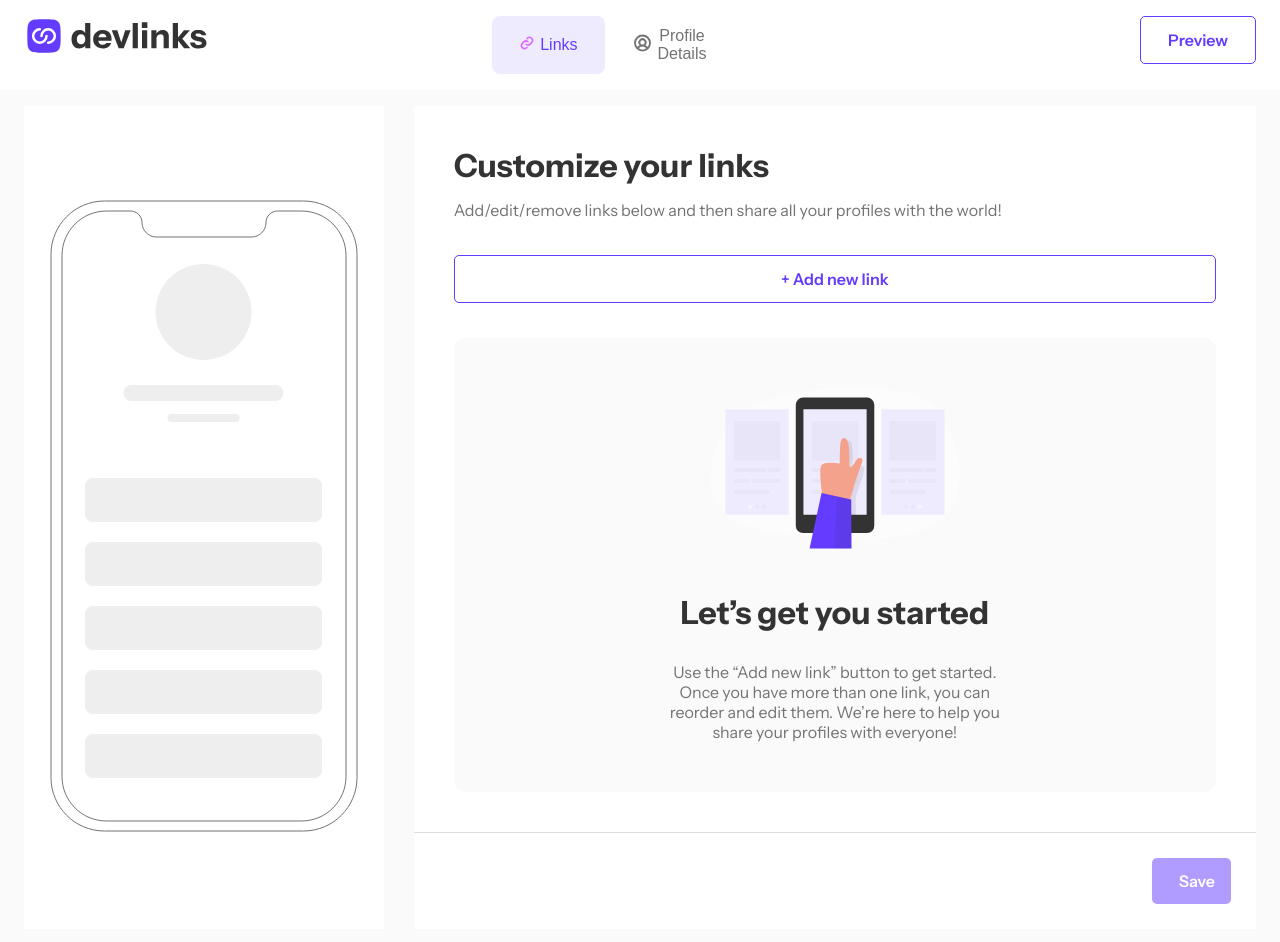
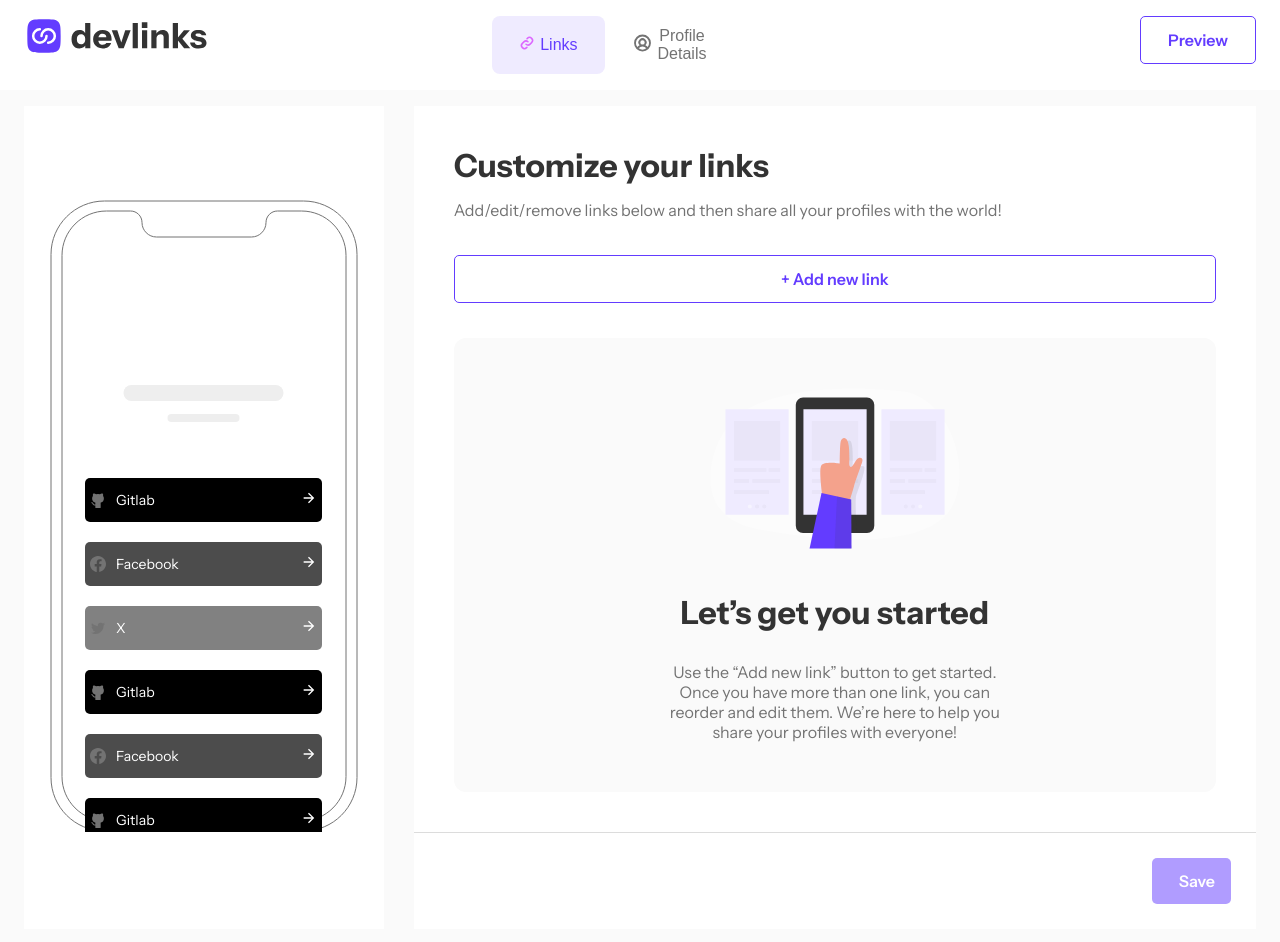
Before and after one commit to deeola/devlinks, a React (Create React App) app in the folder my-app/: page / in a window 1280 px wide. Shown: the top 942 px of the page. Built offline with nearby package versions, Linux system fonts and the light colour scheme.

Commit message:
add images  to svg

```diff
--- a/my-app/src/components/Addlink/AddLink.tsx
+++ b/my-app/src/components/Addlink/AddLink.tsx
@@ -1,43 +1,75 @@
-import React from "react";
-import "./AddLink.css"
-import { MBody} from "../Text/Text";
+import React, { useState } from "react";
+import "./AddLink.css";
+import { MBody } from "../Text/Text";
 import Dropdown from "../Dropdown/Dropdown";
 import InputField from "../Input/InputField";
 import iconLink from "../../assets/images/icon-link.svg";
 
 type AddLinks = {
-    number: number,
+  number: number;
   dropArray: {
     image: string;
     label: string;
     selected?: boolean;
-      }[],
-      errorMessage?: string,
-      placeholder: string,
+  }[];
+  errorMessage?: string;
+  placeholder: string;
+  value: string; // Add value property
+  onChange: (value: string) => void; // Add onChange property
+};
 
-}
+export default function AddLink(Props: AddLinks) {
+  const { number, dropArray, errorMessage, placeholder } = Props;
 
-export default function AddLink(Props: AddLinks){
+  const [selectedDropdownValue, setSelectedDropdownValue] = useState<string>(
+    dropArray[0].label
+  );
+  const [inputValue, setInputValue] = useState<string>("");
 
-const {number, dropArray, errorMessage, placeholder} = Props
+  // Function to update the selected dropdown value
+  const handleDropdownChange = (value: string) => {
+    setSelectedDropdownValue(value);
+  };
+
+  // Function to update the input value
+  const handleInputChange = (value: string) => {
+    setInputValue(value);
+  };
+
   return (
     <div className="addlink-container">
       <div className="addlinknumber-remove">
-            <MBody text={`= Link #${number}`}/>
-            <MBody text="Remove"/>
+        <MBody text={`= Link #${number}`} />
+        <MBody text="Remove" />
       </div>
       <div>
         <div>
           <label className="label">Platform</label>
-                <div className="platform-link"><Dropdown dropArrayImage={iconLink}  dropArray={dropArray} /></div>
-
+          <div className="platform-link">
+            <Dropdown
+              selectedValue={selectedDropdownValue}
+              onChange={handleDropdownChange}
+              dropArrayImage={iconLink}
+              dropArray={dropArray}
+            />
+          </div>
         </div>
         <div>
           <label className="label">Link</label>
-            <div className="platform-link"><InputField type='text' name='link' id='link' errorMessage={errorMessage} img={iconLink} placeholder={placeholder}  /></div>
-
+          <div className="platform-link">
+            <InputField
+              value={inputValue}
+              onChange={handleInputChange}
+              type="text"
+              name="link"
+              id="link"
+              errorMessage={errorMessage}
+              img={iconLink}
+              placeholder={placeholder}
+            />
           </div>
         </div>
       </div>
-)
+    </div>
+  );
 }
--- a/my-app/src/components/Dropdown/Dropdown.tsx
+++ b/my-app/src/components/Dropdown/Dropdown.tsx
@@ -8,15 +8,19 @@ type Tdropdown = {
     selected?: boolean;
   }[];
   dropArrayImage: string
+  selectedValue: string;
+  onChange: (value: string) => void;
 };
 
 export default function Dropdown(Props: Tdropdown) {
   const { dropArray, dropArrayImage } = Props;
 
   const [isActive, setIsActive] = useState<boolean>(false);
+
   const [selectedValue, setSelectedValue] = useState<string>(
    dropArray[0].label
   );
+
   const [selectedImage, setSelectedImage] = useState<string>(
     dropArray[0].image
   );
--- a/my-app/src/components/Input/InputField.tsx
+++ b/my-app/src/components/Input/InputField.tsx
@@ -8,11 +8,13 @@ interface UInputs {
   img?: string;
   errorMessage?: string;
   error?: boolean;
-  placeholder?: string
+  placeholder?: string,
+  value: string,
+  onChange: (value:  string) => void
 }
 
 export default function InputField(Props: UInputs) {
-  const { type, id, name,  img, errorMessage, error, placeholder } = Props;
+  const { type, id, name,  img, errorMessage, error, placeholder, value, onChange } = Props;
 
 
   return (
@@ -21,7 +23,7 @@ export default function InputField(Props: UInputs) {
         <img src={img} alt="Icon" />
       </span>
       <div className="input-and-error">
-        <input  type={type} id={id} name={name} data-id="myInput" className={error ? 'error-text' : ''} placeholder={placeholder} />
+        <input value={value} onChange={(e) => onChange(e.target.value)}  type={type} id={id} name={name} data-id="myInput" className={error ? 'error-text' : ''} placeholder={placeholder} />
         {error && <span className="error-span"> {errorMessage} </span>}
       </div>
     </div>
--- a/my-app/src/pages/Customize/CustomeLink.tsx
+++ b/my-app/src/pages/Customize/CustomeLink.tsx
@@ -8,24 +8,28 @@ import { linkArray } from "../../linkArray";
 export default function CustomeLink() {
   const [addlink, setAddLink] = useState<boolean>(false);
   const [linkAdded, setLinkAdded] = useState<number>(0);
+  const [links, setLinks] = useState([{name: "github", link:"www.link.com", picture: picture}])
 
   const [linkComponents, setLinkComponents] = useState<JSX.Element[]>([]);
 
   const handleAddLink = (): void => {
-    setLinkComponents(prevComponents => [
+    setLinkComponents((prevComponents) => [
       ...prevComponents,
       <AddLink
         key={prevComponents.length + 1}
         placeholder="https://www.example.com"
         number={prevComponents.length + 1}
         dropArray={linkArray}
-      />
+        value=""
+        onChange={() => {}}
+      />,
     ]);
     setAddLink(true);
   };
 
-
-
+  const handleSave = (): void =>{
+console.log(links)
+  }
   return (
     <div className="customelinkcontainer">
       <div className="edit-links-remove">
@@ -38,7 +42,7 @@ export default function CustomeLink() {
             text="+ Add new link"
           />
         </div>
-        <div >
+        <div>
           {linkComponents.length === 0 ? (
             <div className="link-middle">
               <div className="link-middle-image">
@@ -55,11 +59,7 @@ export default function CustomeLink() {
               </div>
             </div>
           ) : (
-
-            <div style={{ maxHeight: "250px", overflowY: "auto" }}>
-  {linkComponents}
-            </div>
-
+            <div>{linkComponents}</div>
           )}
         </div>
       </div>
@@ -69,12 +69,11 @@ export default function CustomeLink() {
           backgroundSubtype="active"
           classname="custom-button"
           text="Save"
+          onClick={handleSave}
         />
       </div>
     </div>
   );
+}
 
-
-
-
-}
+// style={{ maxHeight: "250px", overflowY: "auto" }}
--- a/my-app/src/pages/Customize/Customize.tsx
+++ b/my-app/src/pages/Customize/Customize.tsx
@@ -1,4 +1,4 @@
-import React from "react";
+import React, {useState} from "react";
 import "./Customize.css";
 import Logo from "../../components/Logo/Logo";
 import Tabs from "../../components/Tabs/Tabs";
@@ -12,6 +12,9 @@ import AddLink from "../../components/Addlink/AddLink";
 import { linkArray } from "../../linkArray";
 
 export default function Customize() {
+  const [values, setValues] = useState([])
+  const [linkss, setLinkss] = useState([{name: "github", link:"www.link.com"}])
+
   return (
     <div className="customize-container">
       <section className="customize">
--- /dev/null
+++ b/my-app/src/pages/Customize/PhonePreview.css
@@ -0,0 +1,25 @@
+.linkTagContainer{
+    width: 100%;
+    height: 100%;
+    display: flex;
+    justify-content: space-between;
+    padding: 5px;
+    border-radius: 5px;
+    align-items: center;
+    cursor: pointer;
+
+}
+
+.linkTagSubContainer{
+    display: flex;
+    justify-content: space-between;
+    align-items: center;
+    /* height: auto;  */
+
+}
+
+.labelText{
+    color: white !important;
+    margin-left: 10px;
+    font-size: 14px !important;
+}
--- a/my-app/src/pages/Customize/PhonePreview.tsx
+++ b/my-app/src/pages/Customize/PhonePreview.tsx
@@ -1,10 +1,100 @@
-import React  from "react";
-import phone from "../../assets/images/illustration-phone-mockup.svg";
+import React from "react";
+import dp from "../../assets/images/icon-email.svg";
+import "./PhonePreview.css";
+import { linkArray } from "../../linkArray";
+import arrow from "../../assets/images/icon-arrow-right.svg";
+import { SBody } from "../../components/Text/Text";
 
-export default function PhonePreview(){
-    return(
-        <div>
-            <img src={phone} alt="icon-phone-mockup" />
-        </div>
-    )
+import facebook from "../../assets/images/icon-facebook.svg";
+import gitlab from "../../assets/images/icon-github.svg";
+import x from "../../assets/images/icon-twitter.svg";
+
+
+export default function PhonePreview() {
+  console.log(dp);
+
+  const arr = [
+    { color: "#000000", image: gitlab, text: "Gitlab" },
+    { color: "#4C4C4C", image: facebook, text: "Facebook" },
+    { color: "#818181", image: x, text: "X" },
+    { color: "#000000", image: gitlab, text: "Gitlab" },
+    { color: "#4C4C4C", image: facebook, text: "Facebook" },
+     { color: "#000000", image: gitlab, text: "Gitlab" }
+  ];
+
+  const shouldScroll = arr.length > 5;
+
+  return (
+    <div>
+      <svg
+        xmlns="http://www.w3.org/2000/svg"
+        width="308"
+        height="632"
+        fill="none"
+        viewBox="0 0 308 632"
+
+      >
+        <path
+          stroke="#737373"
+          d="M1 54.5C1 24.953 24.953 1 54.5 1h199C283.047 1 307 24.953 307 54.5v523c0 29.547-23.953 53.5-53.5 53.5h-199C24.953 631 1 607.047 1 577.5v-523Z"
+        />
+        <path
+          fill="#fff"
+          stroke="#737373"
+          d="M12 55.5C12 30.923 31.923 11 56.5 11h24C86.851 11 92 16.149 92 22.5c0 8.008 6.492 14.5 14.5 14.5h95c8.008 0 14.5-6.492 14.5-14.5 0-6.351 5.149-11.5 11.5-11.5h24c24.577 0 44.5 19.923 44.5 44.5v521c0 24.577-19.923 44.5-44.5 44.5h-195C31.923 621 12 601.077 12 576.5v-521Z"
+        />
+        <defs>
+          <pattern id="image" x="0" y="0" width="100%" height="100%">
+            <image x="0" y="0" width="100%" height="100%" xlinkHref={dp} />
+          </pattern>
+        </defs>
+
+        <circle cx="153.5" cy="112" r="48" fill="url(#image)" />
+        <rect width="160" height="16" x="73.5" y="185" fill="#EEE" rx="8" />
+        <rect width="72" height="8" x="117.5" y="214" fill="#EEE" rx="4" />
+
+        {arr.length === 0 ? (
+          <>
+            <rect width="237" height="44" x="35" y="278" fill="#EEE" rx="8" />
+            <rect width="237" height="44" x="35" y="342" fill="#EEE" rx="8" />
+            <rect width="237" height="44" x="35" y="406" fill="#EEE" rx="8" />
+            <rect width="237" height="44" x="35" y="470" fill="#EEE" rx="8" />
+            <rect width="237" height="44" x="35" y="534" fill="#EEE" rx="8" />
+          </>
+        ) : (
+
+          arr.map((myarray, index) => (
+            <foreignObject
+              key={index}
+              x="35"
+              y={278 + index * 64} // Adjust y position based on index
+              width="237"
+              height="44"
+            >
+              <div
+                className="linkTagContainer"
+                style={{ backgroundColor: myarray.color }}
+              >
+                <div className="linkTagSubContainer">
+                  <img
+                    src={myarray.image}
+                    alt="Imagee"
+                    style={{ width: "100%"}}
+                  />
+                  <SBody className="labelText" text={myarray.text} />
+                </div>
+                <div>
+                  <img
+                    src={arrow}
+                    alt="arrow"
+                    style={{ width: "100%" }}
+                  />
+                </div>
+              </div>
+            </foreignObject>
+          ))
+        )}
+      </svg>
+    </div>
+  );
 }
```
Also changed, not shown: my-app/src/pages/Auth.tsx (+36 -9 lines), my-app/.eslintrc.json (deleted), 1 other file (tests, documents, lock files or other folders). Lines whose indentation alone changed are shown as unchanged.
